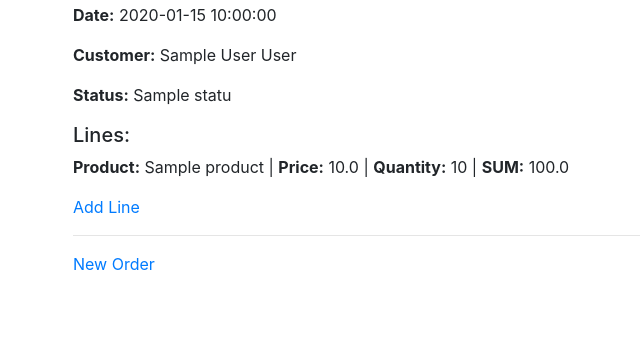
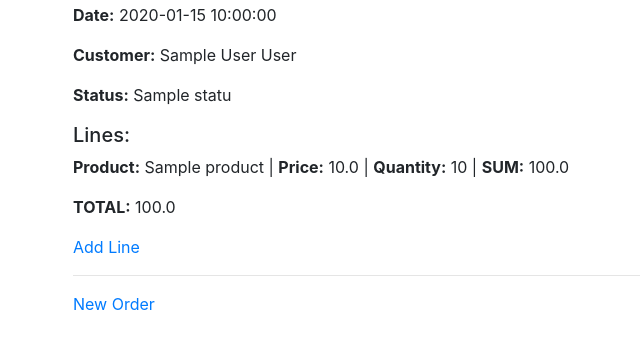
Before and after one commit to DonatasNoreika/prekes_flask, a Flask app: page /orders in a window 1280 px wide. Shown: the part 144-493 px from the top of the page, without its empty margins (12-652 px from the left). Run offline with Flask 2, Linux system fonts and the light colour scheme; tables that the repository leaves empty hold one stand-in row (values such as "Sample post"); some libraries are stand-ins or nearby versions.

Commit message:
added line sum and total to order

```diff
--- a/shop/templates/orders.html
+++ b/shop/templates/orders.html
@@ -10,12 +10,14 @@
 <p><strong>Customer:</strong> {{order.customer.name}} {{order.customer.lastname}}</p>
 <p><strong>Status:</strong> {{order.status.name}}</p>
 <h5>Lines:</h5>
+{% set vars = {'total': 0} %}
 {% for line in order.lines %}
 <p><strong>Product:</strong> {{line.product.name}} | <strong>Price:</strong> {{line.product.price}} | <strong>Quantity:</strong> {{line.qty}} | <strong>SUM:</strong> {{ line.product.price * line.qty }}
+{% if vars.update({'total': vars.total + (line.product.price * line.qty)}) %}{% endif %}
 </p>
 
-
 {% endfor %}
+<p><strong>TOTAL:</strong> {{vars.total}}</strong></p>
 <p><a href="{{ url_for('add_line', id=order['id']) }}">Add Line</a></p>
 <hr/>
 {% endfor %}
```
